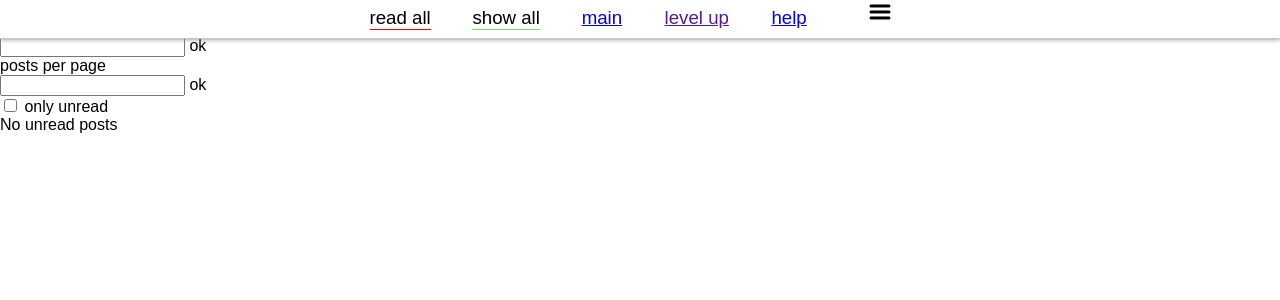
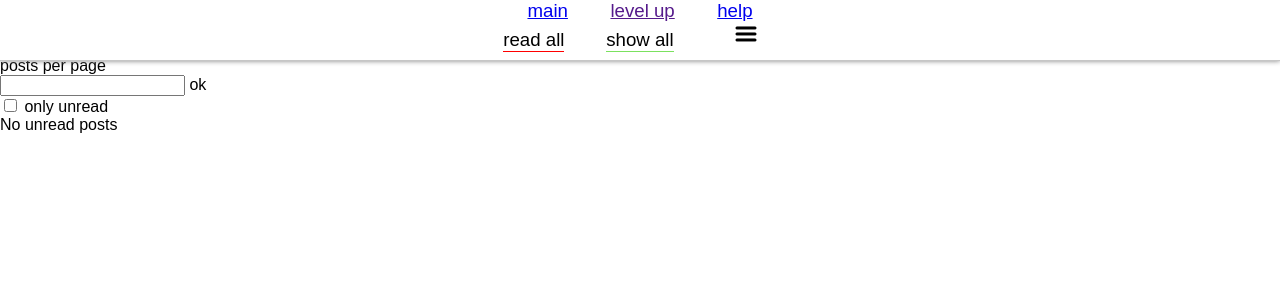
Before and after one commit to rntk/rsstag, a Python web app: template templates/default/tags-posts.html in a window 1280 px wide. Shown: the top 300 px of the page. Run offline with Jinja, Linux system fonts and the light colour scheme; the template is opened without the code that fills it, so the values that code supplies are empty; some libraries are stand-ins or nearby versions.

Commit message:
change import add left/right half blocks

```diff
--- a/templates/default/tags-posts.html
+++ b/templates/default/tags-posts.html
@@ -5,11 +5,10 @@
 {% include "head-data.html" %}
 </head>
 <body>
-{% import 'main-menu.html' as menu %}
+{% import 'main-menu.html' as menu with context %}
 <div id="loading"><img src="/static/img/g_load.gif" /></div>
 <div id="global_tools">
-    <div id="read_all" class="global_tools_button"><span>read all</span></div>
-    <div id="show_all" class="global_tools_button"><span>show all</span></div>
+    <div class="left_half">
         <div id="link_on_root" class="global_tools_button">
             <a href="/">main</a>
         </div>
@@ -19,10 +18,14 @@
         <div id="help_button" class="global_tools_button">
             <a href="#">help</a>
         </div>
+    </div>
+    <div class="right_half">
+        <div id="read_all" class="global_tools_button"><span>read all</span></div>
+        <div id="show_all" class="global_tools_button"><span>show all</span></div>
         <div id="main_menu_button" class="global_tools_button">
             {{ menu.menu_button('global_tools_button') }}
         </div>
-
+    </div>
 </div>
 <div id="help_window">
 <ul>
```
Lines whose indentation alone changed are shown as unchanged.
